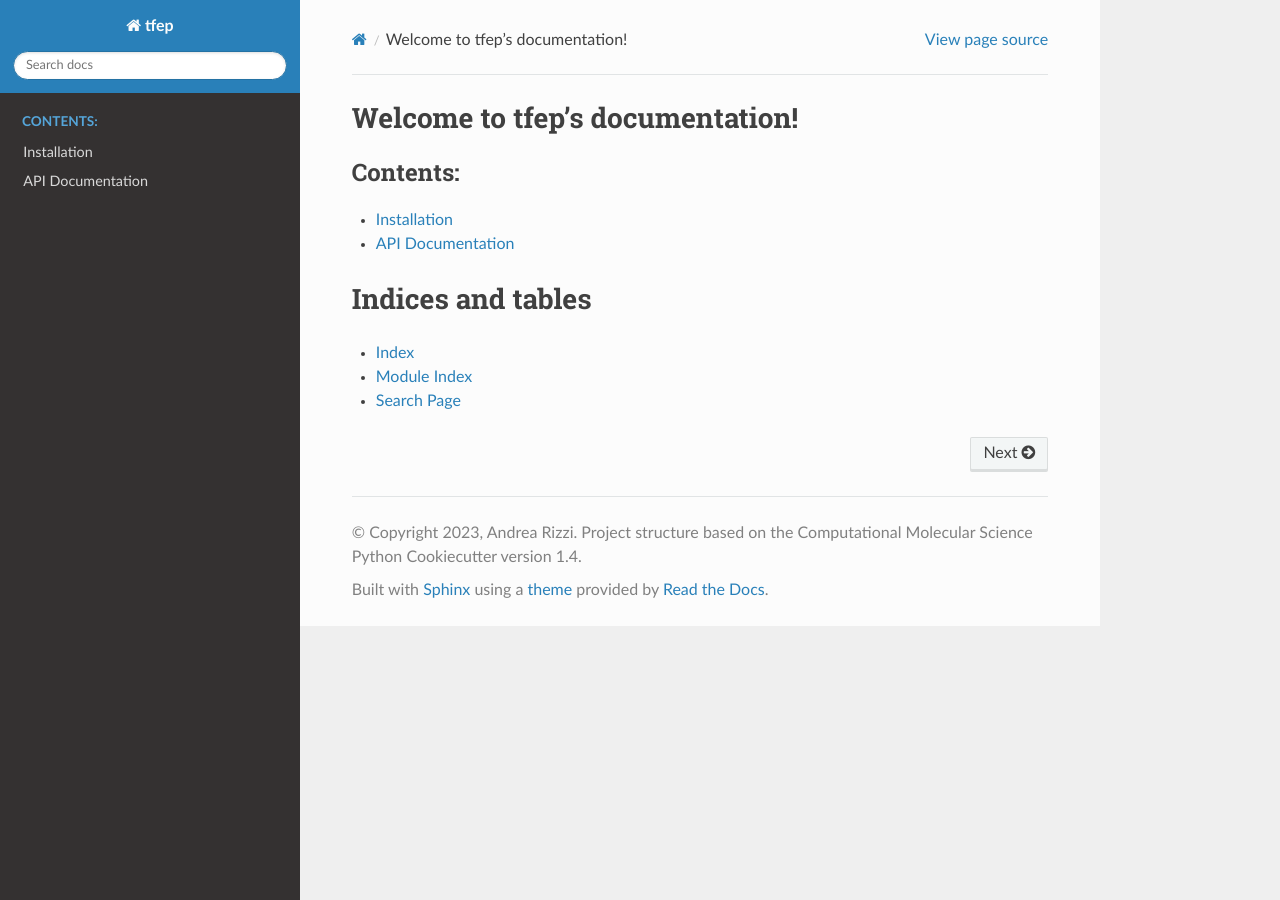
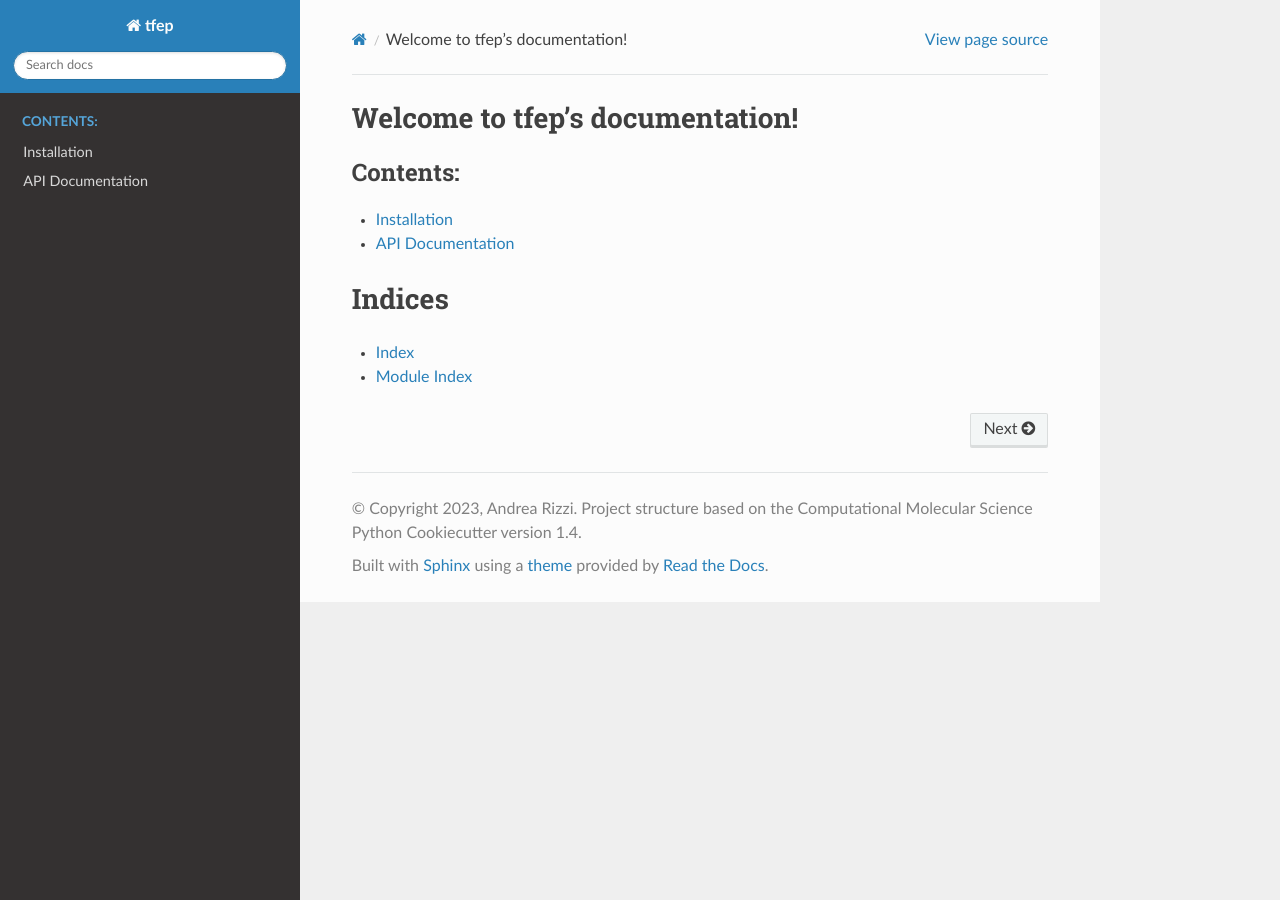
Before and after one commit to andrrizzi/tfep, a Sphinx documentation site: the page built from docs/index.rst, in a window 1280 px wide. Built offline with Sphinx 7.4.7 and the Read the Docs theme 2.0.0, drawn with Linux system fonts in a browser that asks for light colours; the version number could not be read and is left out.

Commit message:
Remove link to search page

```diff
--- a/docs/index.rst
+++ b/docs/index.rst
@@ -4,7 +4,7 @@
    contain the root `toctree` directive.
 
 Welcome to tfep's documentation!
-=========================================================
+================================
 
 .. toctree::
    :maxdepth: 2
@@ -15,9 +15,8 @@ Welcome to tfep's documentation!
 
 
 
-Indices and tables
-==================
+Indices
+=======
 
 * :ref:`genindex`
 * :ref:`modindex`
-* :ref:`search`
```
